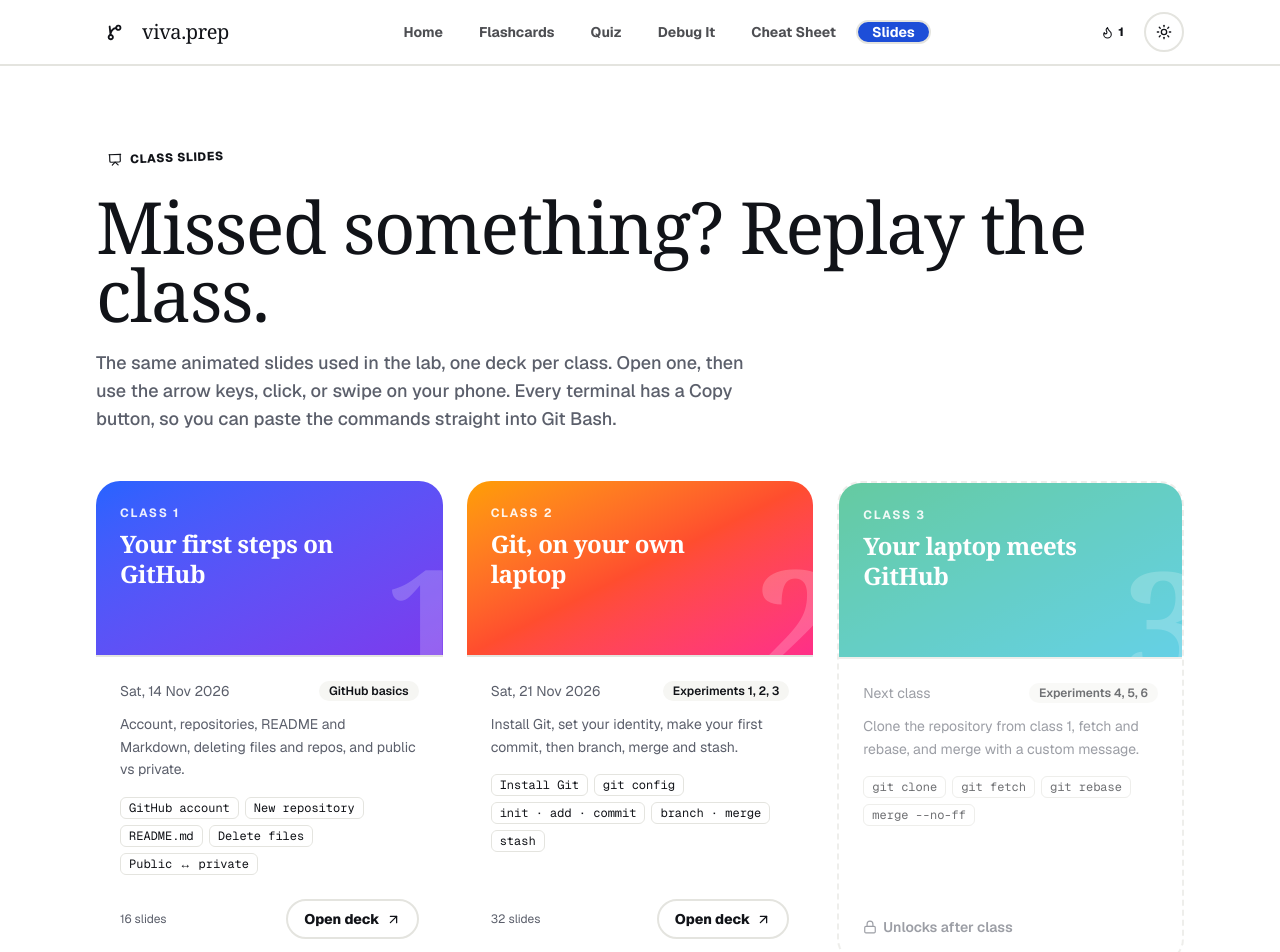
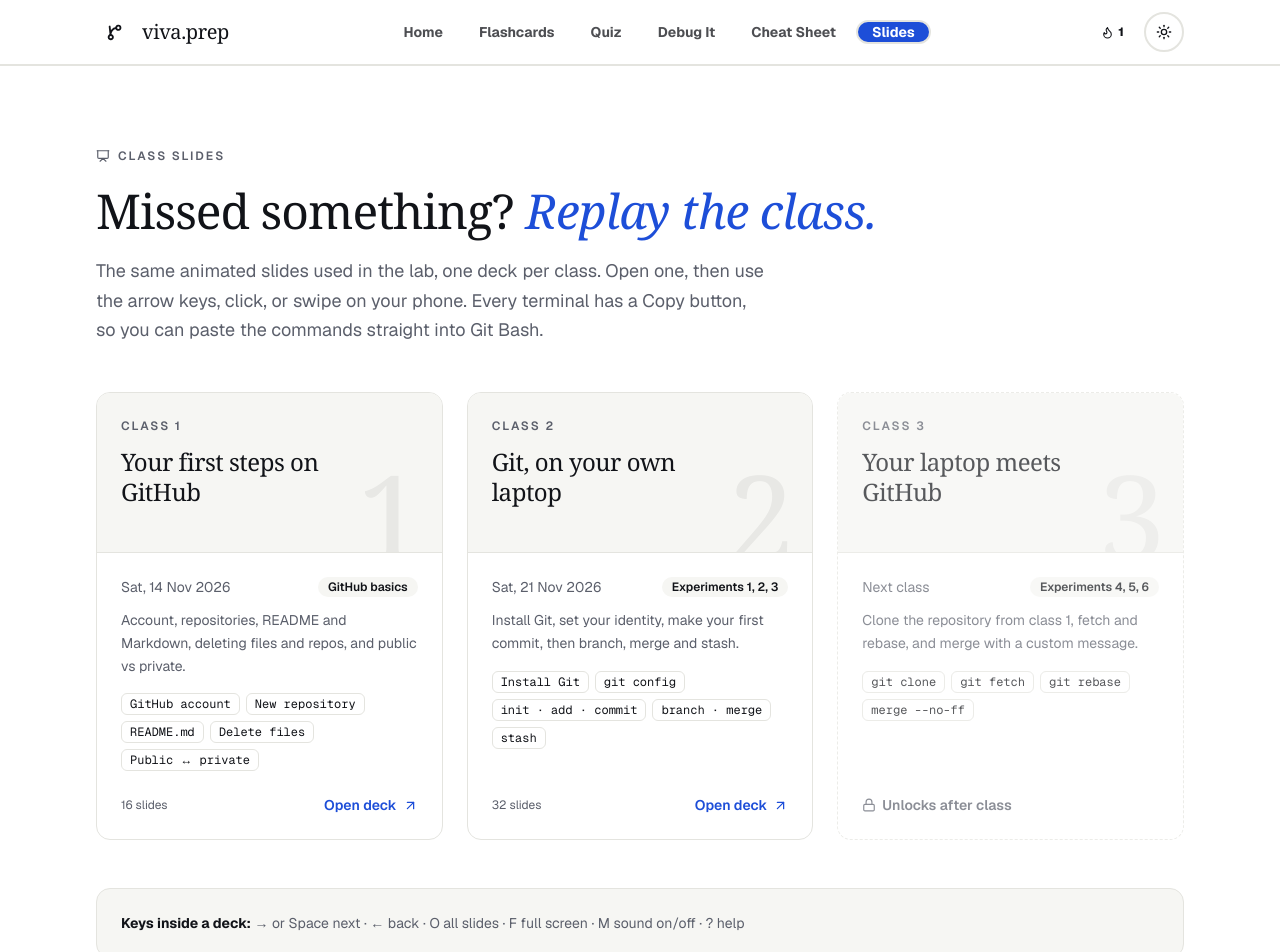
Before and after one commit to Abhirai2006/git-and-GitHub, a Next.js app: page /present in a window 1280 px wide. Shown: the top 952 px of the page. Built offline with nearby package versions, Linux system fonts and the light colour scheme.

Commit message:
Update page.tsx

```diff
--- a/app/present/page.tsx
+++ b/app/present/page.tsx
@@ -1,5 +1,5 @@
 import type { Metadata } from "next";
-import { ArrowUpRight, Clock, Lock, Presentation } from "lucide-react";
+import { ArrowUpRight, Lock, Presentation } from "lucide-react";
 import { decks } from "@/lib/deckData";
 
 export const metadata: Metadata = {
@@ -7,37 +7,31 @@ export const metadata: Metadata = {
   description: "Every class presentation for BAIL308C, Project Management with Git. Open any deck in your browser.",
 };
 
-const grads = [
-  "from-[#2563FF] to-[#7C3AED]",
-  "from-[#FF9E00] via-[#FF4D2E] to-[#FF2E88]",
-  "from-[#00A862] to-[#00B2D6]",
-  "from-[#FF2E88] to-[#7C3AED]",
-];
 
 export default function PresentPage() {
   return (
     <section className="mx-auto max-w-6xl px-5 sm:px-8 py-14 sm:py-20">
-      <span className="sticker inline-flex -rotate-2 items-center gap-2 rounded-lg bg-pop-sun px-3 py-1 text-xs font-extrabold uppercase tracking-wider text-ink">
+      <span className="eyebrow inline-flex items-center gap-2">
         <Presentation size={14} /> Class slides
       </span>
-      <h1 className="font-display text-5xl sm:text-7xl mt-5 leading-[0.95]">
-        Missed something? <span className="grad-text">Replay the class.</span>
+      <h1 className="font-display text-4xl sm:text-5xl mt-4 leading-[1.05]">
+        Missed something? <span className="italic text-accent">Replay the class.</span>
       </h1>
-      <p className="text-muted mt-5 max-w-2xl text-lg font-medium">
+      <p className="text-muted mt-5 max-w-2xl text-lg leading-relaxed">
         The same animated slides used in the lab, one deck per class. Open one, then use the arrow keys, click, or swipe on
         your phone. Every terminal has a Copy button, so you can paste the commands straight into Git Bash.
       </p>
 
       <div className="grid md:grid-cols-2 lg:grid-cols-3 gap-6 mt-12">
-        {decks.map((d, i) => {
+        {decks.map((d) => {
           const body = (
             <>
-              <div className={`relative h-44 bg-gradient-to-br ${grads[i % grads.length]} p-6 text-white overflow-hidden border-b-[2.5px] border-line`}>
-                <div className="absolute -right-6 -bottom-10 text-[150px] font-display font-bold leading-none opacity-20 select-none">
+              <div className="relative h-40 bg-panel p-6 overflow-hidden border-b border-border">
+                <div className="absolute right-5 -bottom-6 text-[120px] font-display leading-none text-foreground/[.06] select-none" aria-hidden>
                   {d.classNo}
                 </div>
-                <div className="text-xs font-bold tracking-[.14em] uppercase opacity-90">Class {d.classNo}</div>
-                <div className="font-display text-2xl font-semibold mt-2 leading-tight max-w-[85%]">{d.title}</div>
+                <div className="eyebrow">Class {d.classNo}</div>
+                <div className="font-display text-2xl mt-3 leading-tight max-w-[85%]">{d.title}</div>
               </div>
               <div className="p-6 flex flex-col flex-1">
                 <div className="flex items-center justify-between text-sm">
@@ -56,13 +50,13 @@ export default function PresentPage() {
                   {d.ready ? (
                     <>
                       <span className="text-xs text-muted">{d.slides} slides</span>
-                      <span className="inline-flex items-center gap-1.5 rounded-full border-[2.5px] border-ink bg-pop-sun text-ink px-4 py-2 text-sm font-extrabold group-hover:bg-accent group-hover:text-white transition-colors">
+                      <span className="inline-flex items-center gap-1.5 text-sm font-semibold text-accent">
                         Open deck <ArrowUpRight size={15} />
                       </span>
                     </>
                   ) : (
                     <span className="inline-flex items-center gap-1.5 text-sm font-semibold text-muted">
-                      {d.classNo === 1 ? <Clock size={14} /> : <Lock size={14} />} {d.classNo === 1 ? "Being prepared" : "Unlocks after class"}
+                      <Lock size={14} /> Unlocks after class
                     </span>
                   )}
                 </div>
@@ -73,19 +67,19 @@ export default function PresentPage() {
             <a
               key={d.slug}
               href={`/decks/${d.slug}.html`}
-              className="pop-card group flex flex-col rounded-3xl bg-background overflow-hidden"
+              className="surface surface-hover group flex flex-col overflow-hidden"
             >
               {body}
             </a>
           ) : (
-            <div key={d.slug} className="flex flex-col rounded-3xl border-[2.5px] border-dashed border-line bg-background overflow-hidden opacity-60">
+            <div key={d.slug} className="flex flex-col rounded-[14px] border border-dashed border-border bg-background overflow-hidden opacity-70">
               {body}
             </div>
           );
         })}
       </div>
 
-      <div className="pop-card mt-12 rounded-2xl bg-panel p-6 text-sm text-muted">
+      <div className="surface mt-12 bg-panel p-6 text-sm text-muted">
         <b className="text-foreground">Keys inside a deck:</b> → or Space next · ← back · O all slides · F full screen · M sound on/off · ? help
       </div>
     </section>
```
